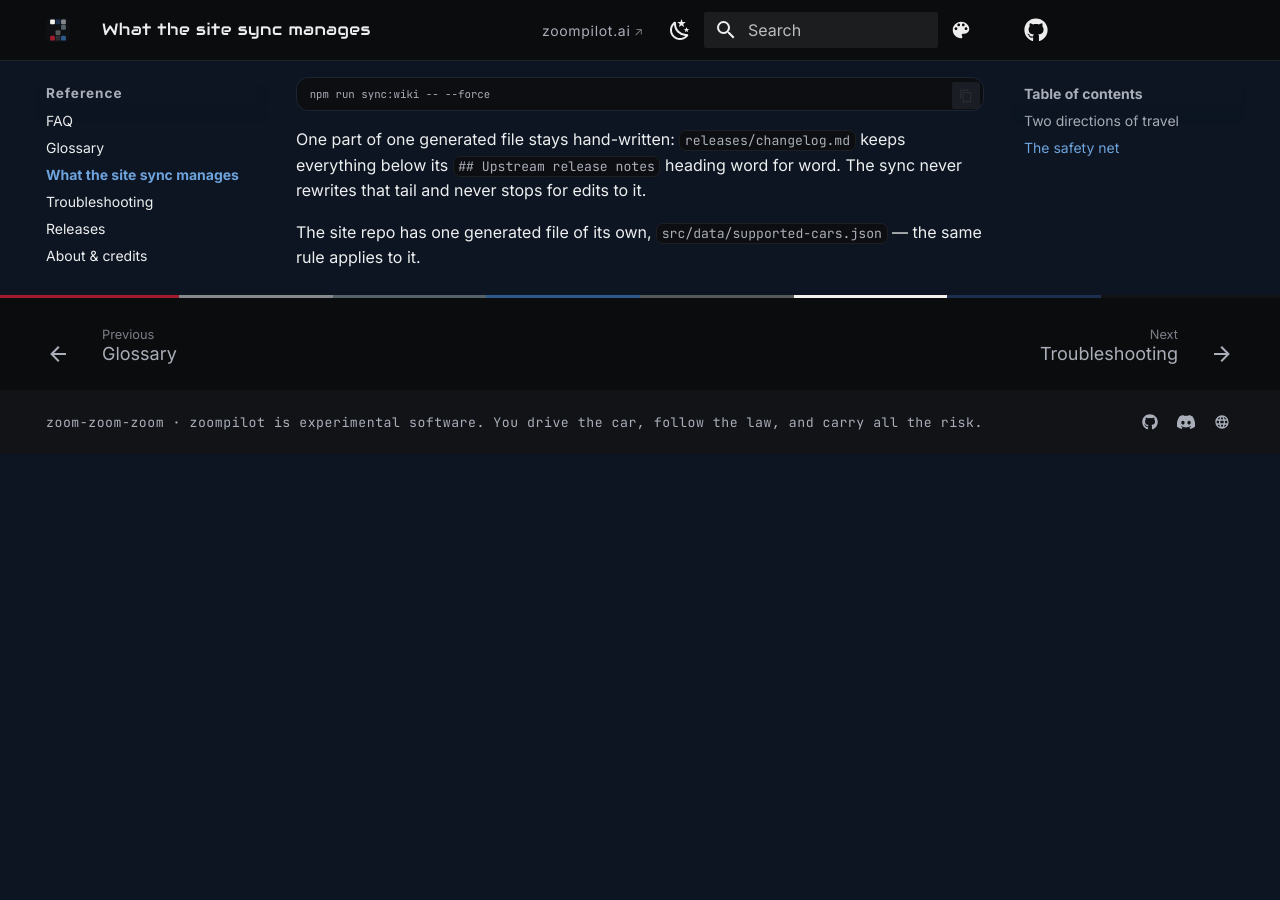
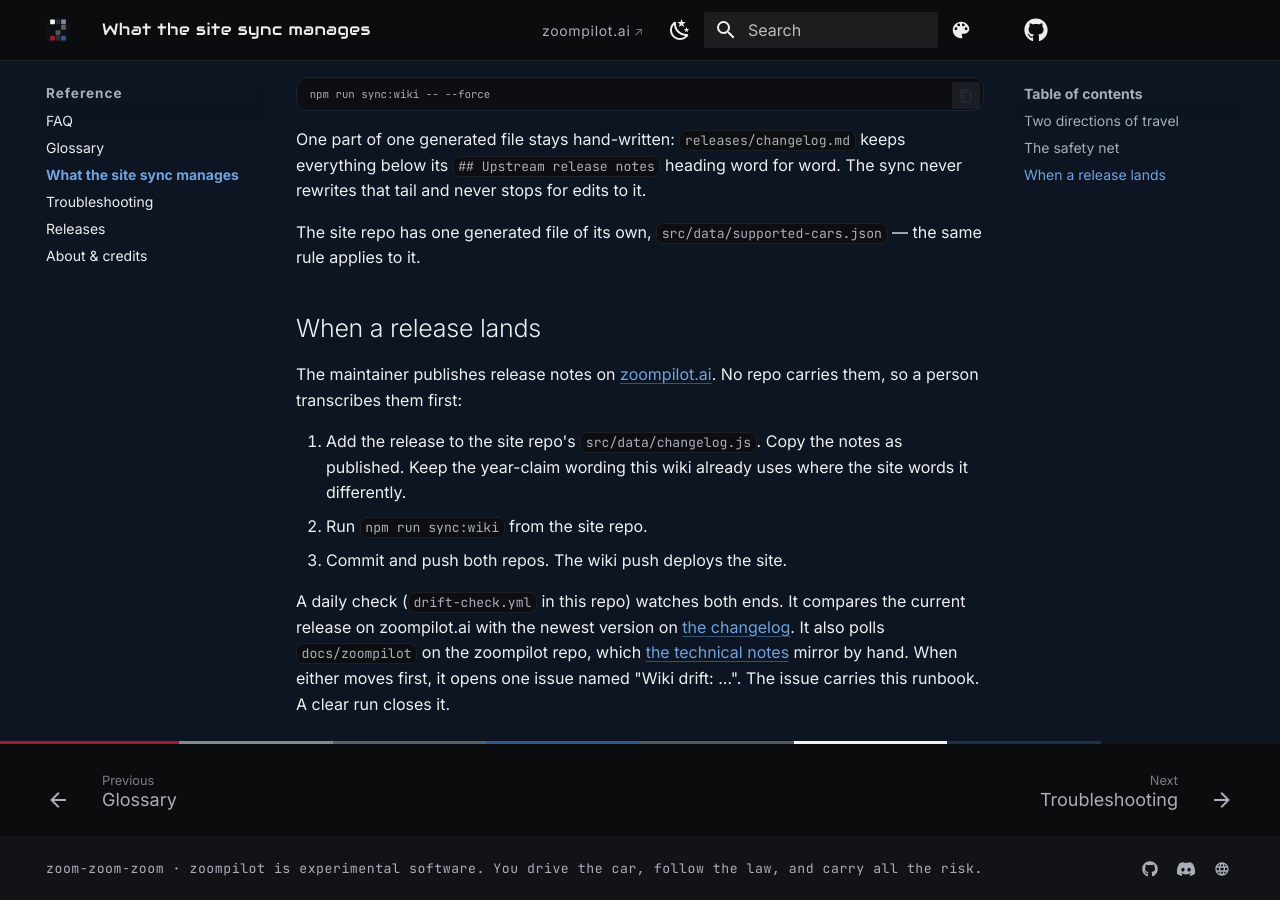
Before and after one commit to mzdnick/zoompilot-wiki, an MkDocs documentation site: the page built from docs/reference/site-sync.md, in a window 1280 px wide and 900 px high, scrolled down 1204 px. Built offline with MkDocs 1.6.1 and Material for MkDocs 9.7.7, drawn with Linux system fonts in a browser that asks for light colours; comment, search, counter and statistics services are not loaded; before the commit the page ends 1658 px from its top, so only the background shows below that.

Commit message:
Drift check: daily watch on the live release and upstream docs, one issue when either moves; runbook in site-sync

```diff
--- a/docs/reference/site-sync.md
+++ b/docs/reference/site-sync.md
@@ -51,3 +51,23 @@
 
 The site repo has one generated file of its own,
 `src/data/supported-cars.json` — the same rule applies to it.
+
+## When a release lands
+
+The maintainer publishes release notes on
+[zoompilot.ai](https://zoompilot.ai/release-notes). No repo carries
+them, so a person transcribes them first:
+
+1. Add the release to the site repo's `src/data/changelog.js`.
+   Copy the notes as published. Keep the year-claim wording this
+   wiki already uses where the site words it differently.
+2. Run `npm run sync:wiki` from the site repo.
+3. Commit and push both repos. The wiki push deploys the site.
+
+A daily check (`drift-check.yml` in this repo) watches both ends.
+It compares the current release on zoompilot.ai with the newest
+version on [the changelog](../releases/changelog.md). It also polls
+`docs/zoompilot` on the zoompilot repo, which
+[the technical notes](../technical/index.md) mirror by hand. When
+either moves first, it opens one issue named "Wiki drift: ...".
+The issue carries this runbook. A clear run closes it.
```
